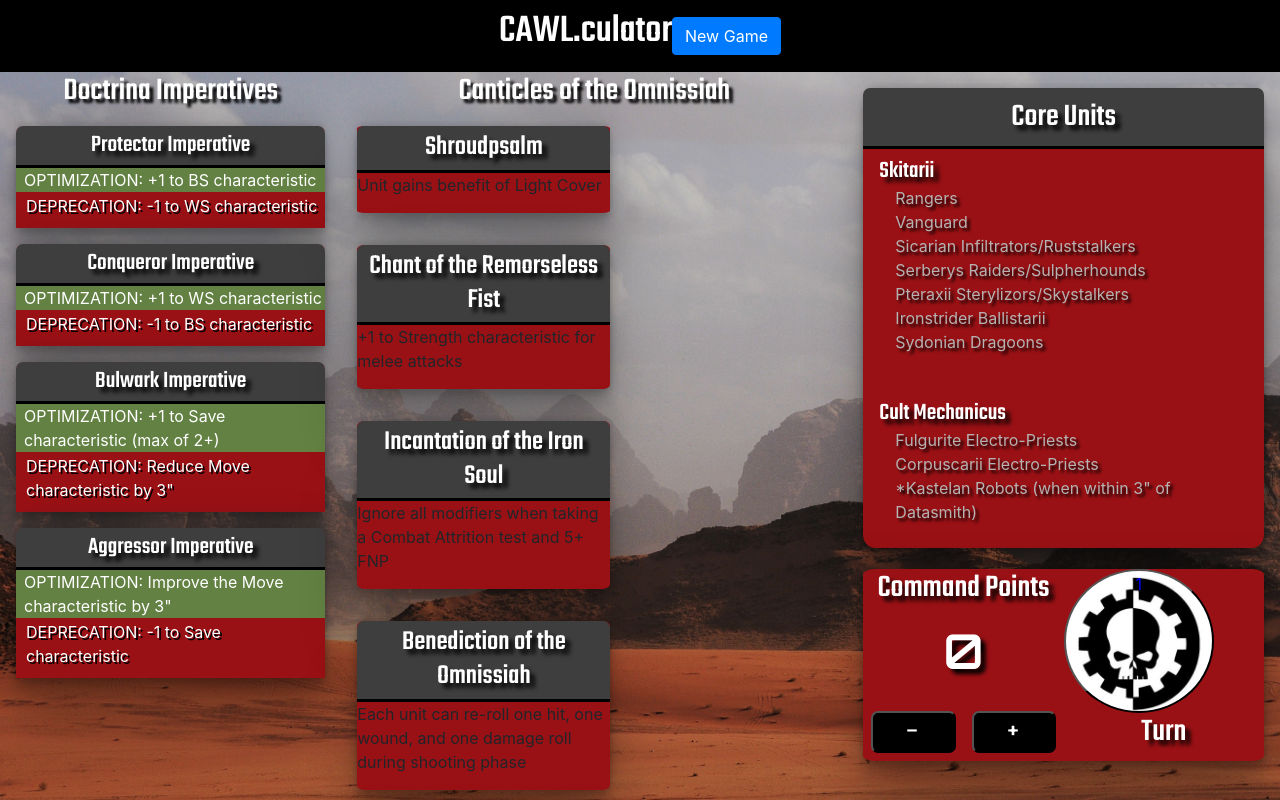
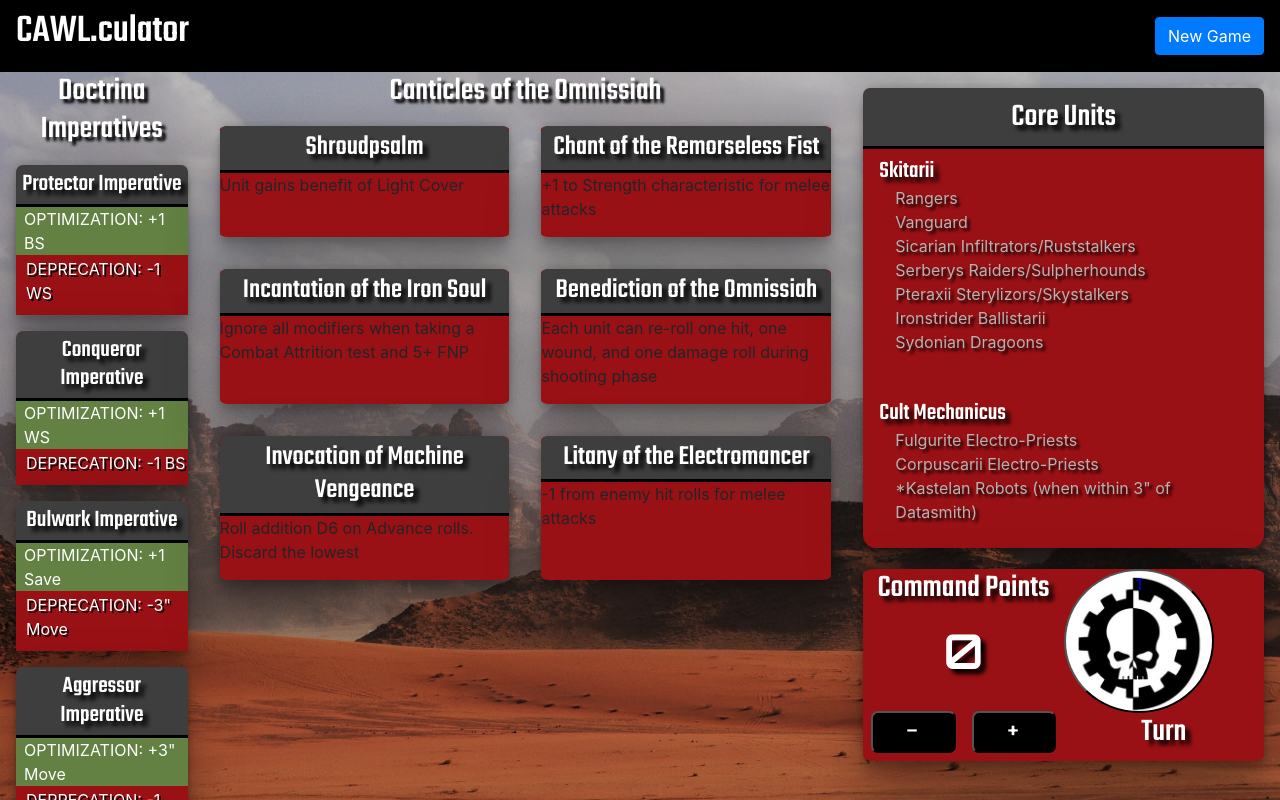
Before and after one commit to rKrenzke/AdMech-40k-App, a React (Create React App) app: page / in a window 1280 px wide. Both pictures are taken after a click on the element "Mars". Shown: the top 800 px of the page. Built offline with nearby package versions, Linux system fonts and the light colour scheme.

Commit message:
canticles layout adjustments

```diff
--- a/public/index.html
+++ b/public/index.html
@@ -2,7 +2,7 @@
 <html lang="en">
   <head>
     <meta charset="utf-8" />
-    <link rel="icon" href="%PUBLIC_URL%/favicon.ico" />
+    <link rel="icon" href="%PUBLIC_URL%/adMechLogo.png" />
     <meta name="viewport" content="width=device-width, initial-scale=1" />
     <meta name="theme-color" content="#000000" />
     <meta
@@ -29,7 +29,7 @@
       work correctly both with client-side routing and a non-root public URL.
       Learn how to configure a non-root public URL by running `npm run build`.
     -->
-    <title>React App</title>
+    <title>CAWLculator</title>
   </head>
   <body>
     <noscript>You need to enable JavaScript to run this app.</noscript>
--- a/src/App.js
+++ b/src/App.js
@@ -30,7 +30,7 @@
 
   return (
     <div>
-      <NavBar reset={reset} />
+      <NavBar reset={reset} forgeWorld={forgeWorld} />
       {forgeWorld ?
       <div className="App">
         <section className="leftSide">
--- a/src/CodexArrays/Doctrina.js
+++ b/src/CodexArrays/Doctrina.js
@@ -1,29 +1,29 @@
 const ImperativeArray = [
     {
         name: "Protector Imperative",
-        optimization: "+1 to BS characteristic",
-        deprecation: "-1 to WS characteristic",
+        optimization: "+1 BS",
+        deprecation: "-1 WS",
         wasUsed: false,
         isActive: false
     },
     {
         name: "Conqueror Imperative",
-        optimization: "+1 to WS characteristic",
-        deprecation: "-1 to BS characteristic",
+        optimization: "+1 WS",
+        deprecation: "-1 BS",
         wasUsed: false,
         isActive: false
     },
     {
         name: "Bulwark Imperative",
-        optimization: "+1 to Save characteristic (max of 2+)",
-        deprecation: "Reduce Move characteristic by 3\"",
+        optimization: "+1 Save",
+        deprecation: "-3\" Move",
         wasUsed: false,
         isActive: false
     },
     {
         name: "Aggressor Imperative",
-        optimization: "Improve the Move characteristic by 3\"",
-        deprecation: "-1 to Save characteristic",
+        optimization: "+3\" Move",
+        deprecation: "-1 Save",
         wasUsed: false,
         isActive: false
     }
--- a/src/Components/Canticles/Canticles.module.css
+++ b/src/Components/Canticles/Canticles.module.css
@@ -1,16 +1,17 @@
+
 .canticle {
-  width: 50%;
+  /* width: 50%; */
   margin: 1rem;
   box-shadow: rgba(0, 0, 0, 0.25) 0px 54px 55px,
     rgba(0, 0, 0, 0.12) 0px -12px 30px, rgba(0, 0, 0, 0.12) 0px 4px 6px,
     rgba(0, 0, 0, 0.17) 0px 12px 13px, rgba(0, 0, 0, 0.09) 0px -3px 5px;
   background-color: rgba(154, 17, 21, 1);
   border-radius: 3%;
-  /* opacity: .5; */
 }
 
 .container {
   display: grid;
+  grid-template-columns: 1fr 1fr;
 }
 
 .header {
--- a/src/Components/Doctrinas/Doctrina.css
+++ b/src/Components/Doctrinas/Doctrina.css
@@ -6,6 +6,9 @@
     margin: 1rem;
 }
 
+.main{
+    width: 50%;
+}
 
 .main h2{
     font-family: 'Teko', sans-serif;
--- a/src/Components/Nav.js
+++ b/src/Components/Nav.js
@@ -6,7 +6,7 @@
     return(
         <div className="navbar">
             <h1>CAWL.culator</h1>
-            <Button onClick={e => props.reset()}>New Game</Button>
+            {props.forgeWorld ? <Button onClick={e => props.reset()}>New Game</Button> : null}
         </div>
     )
 }
--- a/src/Styles/ForgeWorlds.css
+++ b/src/Styles/ForgeWorlds.css
@@ -23,16 +23,18 @@
 
 .container{
     display: flex;
-    /* flex-wrap: wrap; */
-    /* justify-content: space-around; */
+    width: 90%;
     text-align: center;
-    margin: 4% 10%;
+    margin: 4% auto;
 }
 
 .forgeWorld{
-    margin: 0 auto;
+    margin: 2% auto 0;
     width: 50%;
     text-align: center;
+    font-family: "Teko", sans-serif;
+    color: white;
+    text-shadow: 4px 4px 3px black;
 }
 
 h1{
@@ -41,6 +43,7 @@
 
 .name{
     font-family: 'Orbitron', sans-serif;
+    letter-spacing: 0.07em;
     color: white;
     text-shadow: 5px 5px 4px black;
 }
--- a/src/Styles/Navbar.css
+++ b/src/Styles/Navbar.css
@@ -1,7 +1,7 @@
 .navbar{
     display: flex;
     width: 100vw;
-    justify-content: center;
+    justify-content: space-between;
     background-color: black;
     color: white;
 }
```
Also changed, not shown: public/adMechLogo.png (added), public/manifest.json, src/assets/metalica.png.
